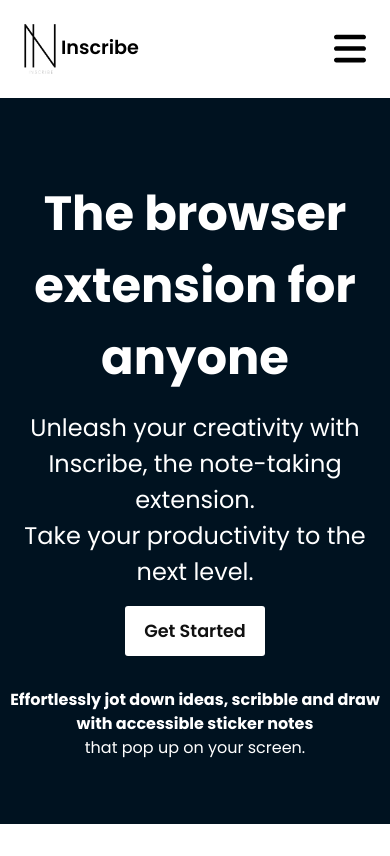
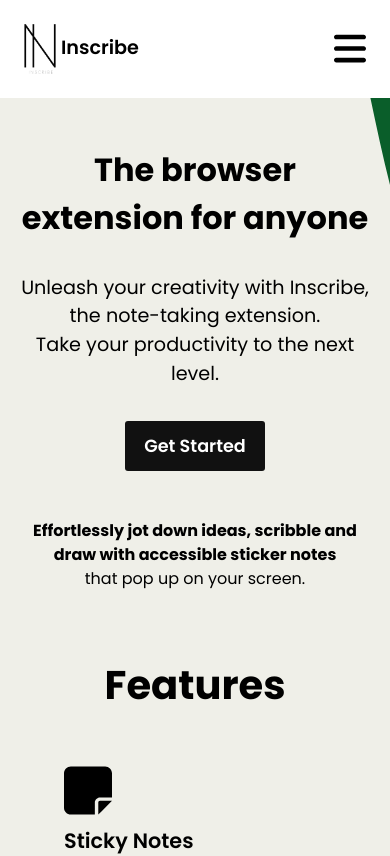
Before and after one commit to mofopeadegoke/Inscribe-Website, a React (Create React App) app in the folder react-app/: page /home in a window 390 px wide. Shown: the top 856 px of the page. Built offline with nearby package versions, Linux system fonts and the light colour scheme.

Commit message:
corrections made

```diff
--- a/react-app/src/App.css
+++ b/react-app/src/App.css
@@ -13,7 +13,6 @@
 }
 body {
   overflow-x: hidden;
-  max-width: 1500px;
   margin-inline: auto;
 }
 a {
--- a/react-app/src/components/nav.jsx
+++ b/react-app/src/components/nav.jsx
@@ -12,40 +12,46 @@
     const mobileNavEl = document.querySelector("div.links");
     let isMobNav = false;
     if (window.innerWidth <= 1000) {
-                desktopEls.forEach(el => {
+      desktopEls.forEach((el) => {
         el.style.display = "none";
       });
-                mobileEls.forEach(el => {
+      mobileEls.forEach((el) => {
         el.style.display = "block";
-                })
+      });
     }
-        window.addEventListener('resize', () => {
+    window.addEventListener("resize", () => {
       if (window.innerWidth <= 1000) {
-                desktopEls.forEach(el => {
+        desktopEls.forEach((el) => {
           el.style.display = "none";
         });
-                mobileEls.forEach(el => {
-                    el.style.display = "block";
-                })
-            } else {
-               desktopEls.forEach(el => {
+        mobileEls.forEach((el) => {
           el.style.display = "block";
         });
-                mobileEls.forEach(el => {
+      } else {
+        desktopEls.forEach((el) => {
+          el.style.display = "block";
+        });
+        mobileEls.forEach((el) => {
           el.style.display = "none";
-                })
+        });
       }
-        })
+    });
     barEl.addEventListener("click", (e) => {
-            e.stopImmediatePropagation()
-            mobileNavEl.classList.toggle('show');
-        })
-    }, [])
+      e.stopImmediatePropagation();
+      mobileNavEl.classList.toggle("show");
+    });
+  }, []);
   return (
     <>
       <nav className="navbar">
         <ul className="left-side">
-                    <li className="imgLi"><img src={Logo} alt="The color-inverted form of the Inscribe Logo" /> <span>Inscribe</span></li>
+          <li className="imgLi">
+            <img
+              src={Logo}
+              alt="The color-inverted form of the Inscribe Logo"
+            />{" "}
+            <span>Inscribe</span>
+          </li>
           <li className="onDesktop">
             <a href="#home">Home</a>
           </li>
@@ -61,9 +67,17 @@
             <a href="#help">Help</a>
           </li>
           <li className="onDesktop">
-                        <Button className="sc-btn inv-sc-btn" value="Get Started" url={props.url}/>
+            <Button
+              className="sc-btn inv-sc-btn"
+              value="Get Started"
+              url={props.url}
+            />
           </li>
-                    <img src={bars} alt="Three black horizontal bars" className="onMobile bar"/>
+          <img
+            src={bars}
+            alt="Three black horizontal bars"
+            className="onMobile bar"
+          />
         </ul>
       </nav>
       <div className="links">
@@ -78,10 +92,10 @@
             <a href="#help">Help</a>
           </li>
           <li>
-                        <a href="#">Get Started</a>
+            <a href={props.url}>Get Started</a>
           </li>
         </ul>
       </div>
     </>
-    )
+  );
 }
--- a/react-app/src/pages/home.jsx
+++ b/react-app/src/pages/home.jsx
@@ -41,17 +41,20 @@
   return (
     <>
       <Navbar url={browserLink} />
-      <section>
+      <section className="mb">
         <article className="introSection" id="home">
           <article className="content">
-            <h1 data-aos="fade-down">The browser extension for anyone</h1>
+            <h1 data-aos="fade-down" className="main-txt">
+              The browser extension for anyone
+            </h1>
             <p data-aos="fade-up">
               Unleash your creativity with Inscribe, the note-taking extension.{" "}
-              <br /> Take your productivity to the next level.
+              <br />
+              <span>Take your productivity to the next level.</span>
             </p>
             <article data-aos="fade-left">
               <Button
-                className="sc-btn nrm-sc-btn"
+                className="sc-btn inv-sc-btn"
                 value="Get Started"
                 url={browserLink}
               />
@@ -65,7 +68,6 @@
             </article>
           </article>
         </article>
-      </section>
         <article className="features" id="features">
           <h2>Features</h2>
           <article className="featuresContainer">
@@ -76,9 +78,9 @@
               <img src={stickyNote} alt="A sticky note icon" />
               <p className="feahead">Sticky Notes</p>
               <p>
-              Effortless capture thoughts on this versatile digital sticky note-
-              pops up on your laptop, customizable colours and conveniently
-              rests on either side.{" "}
+                Effortless capture thoughts on this versatile digital sticky
+                note- pops up on your laptop, customizable colours and
+                conveniently rests on either side.{" "}
               </p>
             </article>
             <article
@@ -112,6 +114,7 @@
             </article>
           </article>
         </article>
+      </section>
       <article className="plans" data-aos="fade-up" id="plans">
         <h2>Inscribe Plans</h2>
         <p>Choose a plan that best suits your needs! </p>
@@ -202,6 +205,7 @@
           </p>
         </article>
       </article>
+      <section className="mb">
         <article className="howItWorks" id="how">
           <img
             src={completed}
@@ -215,7 +219,9 @@
                 Open your browser (Microsoft Edge or Chrome) and search for the
                 Inscribe extension{" "}
               </li>
-            <li>Download the extension and add to your extension shortcut.</li>
+              <li>
+                Download the extension and add to your extension shortcut.
+              </li>
               <li> To use it, click on the extension icon and enjoy!</li>
               <li>
                 Also add sticky notes to any website, rightclick and click the
@@ -226,15 +232,15 @@
                 computer (it can move around to your desired position).
               </li>
               <li>
-              The sticky note can also be expanded to accommodate your needs, it
-              is done by clicking the clicking and holding on the bottom right
-              corner.
+                The sticky note can also be expanded to accommodate your needs,
+                it is done by clicking the clicking and holding on the bottom
+                right corner.
               </li>
             </ul>
             <p>
-            You can now browse and take note effortlessly and save your document
-            locally. To activate the drawing or scribble feature, you can
-            subscribe to our premium plan which is only $2.99 a month!
+              You can now browse and take note effortlessly and save your
+              document locally. To activate the drawing or scribble feature, you
+              can subscribe to our premium plan which is only $2.99 a month!
               <br />
               <br />
               For more information{" "}
@@ -248,15 +254,18 @@
           <article className="socialLinks">
             <img src={Logo} alt="Inscribe Logo" />
             <h2>
-            Unleash your creativity with Inscribe. Take your productivity to the
-            next level.
+              Unleash your creativity with Inscribe. Take your productivity to
+              the next level.
             </h2>
             <article className="row">
               <a
                 href="https://www.facebook.com/profile.php?id=61556646921708"
                 target="_blank"
               >
-              <img src={facebook} alt="The gray version of the facebook icon" />
+                <img
+                  src={facebook}
+                  alt="The gray version of the facebook icon"
+                />
               </a>
               <a href="https://twitter.com/inscribeExt" target="_blank">
                 <img
@@ -286,12 +295,13 @@
           <article className="contactUs">
             <h3>Contact Us</h3>
             <p>
-            For further inquiries reach out to us on our socials or email us at
-            inscribeext@gmail{" "}
+              For further inquiries reach out to us on our socials or email us
+              at inscribeext@gmail{" "}
             </p>
           </article>
         </article>
-      <footer>
+      </section>
+      <footer className="ft">
         <p>&copy; 2024 Incribe inc.</p>
         <div className="left">
           <a href="https://shorturl.at/kpwx7" target="_blank">
--- a/react-app/src/styles/home.css
+++ b/react-app/src/styles/home.css
@@ -8,23 +8,29 @@
 }
 
 section {
-    background: url(../images/bg.svg);
+    background: url(../images/webGreen.svg);
     background-size: cover;
     background-position: center center;
     background-repeat: no-repeat;
-    color: #fff;
+}
+section > * {
+    max-width: 1500px;
+    margin-inline: auto;
 }
 
-article.introSection .content {
+.introSection .content {
     padding-block: 4rem;
+    display: flex;
+    flex-direction: column;
+    row-gap: 1rem;
 }
 article.introSection .content > * {
     margin-top: 1rem;
 }
-article.introSection h1 {
+.main-txt {
     font-size: 3rem;
 }
-article.introSection h1+p {
+.main-txt+p {
     font-size: 1.5rem;
 }
 article.introSection .content .psSection {
@@ -152,8 +158,8 @@
     grid-template-rows: auto;
     column-gap: 4rem;
     align-items: center;
-    padding-inline: 4rem;
-    margin-top: 10rem;
+    padding-top: 3rem;
+    padding-inline: 8rem;
     margin-bottom: 5rem;
 }
 article.howItWorks img {
@@ -181,7 +187,7 @@
     grid-template-rows: auto;
     margin-top: 10rem;
     padding-inline: 3rem;
-    margin-bottom: 2rem;
+    padding-bottom: 3rem;
     justify-content: space-between;
 }
 article.helpSection article.socialLinks {
--- a/react-app/src/styles/responsive.css
+++ b/react-app/src/styles/responsive.css
@@ -5,7 +5,8 @@
         row-gap: 2rem;
         justify-content: space-between;
         margin-top: 5rem;
-        margin-block: 5rem;
+        margin-top: 5rem;
+        margin-bottom: 0;
         /* background: url(../images//fadedAngledLogo.png);
         background-size: contain;
         background-position: center center;
@@ -34,7 +35,7 @@
     article.plans {
         margin-bottom: 10rem;
     }
-    article.introSection h1 {
+    h1.main-txt {
         font-size: 2.5rem;
     }
     article.introSection h1+p {
@@ -46,4 +47,29 @@
         grid-template-columns: auto;
         grid-template-rows: auto auto auto;
     }
+    article.introSection .content {
+        padding-block: 2rem;
+        padding-inline: 1rem;
+    }
+    h1.main-txt+p {
+        font-size: 1rem;
+    }
+    article.howItWorks {
+        padding-inline: 3rem;
+    }
 }
+@media all and (max-width: 650px) {
+    h1.main-txt {
+        font-size: 2rem;
+    }
+    footer.ft {
+        padding: 1.5rem 1rem;
+        font-size: 0.85rem;
+    }
+    section.mb {
+        background: url(../images//mobileGreen.svg);
+        background-size: cover;
+        background-position: center center;
+        background-repeat: no-repeat;
+    }
+}
```
Also changed, not shown: react-app/src/images/mobileGreen.svg (added), react-app/src/images/webGreen.svg (added). Lines whose indentation alone changed are shown as unchanged.
